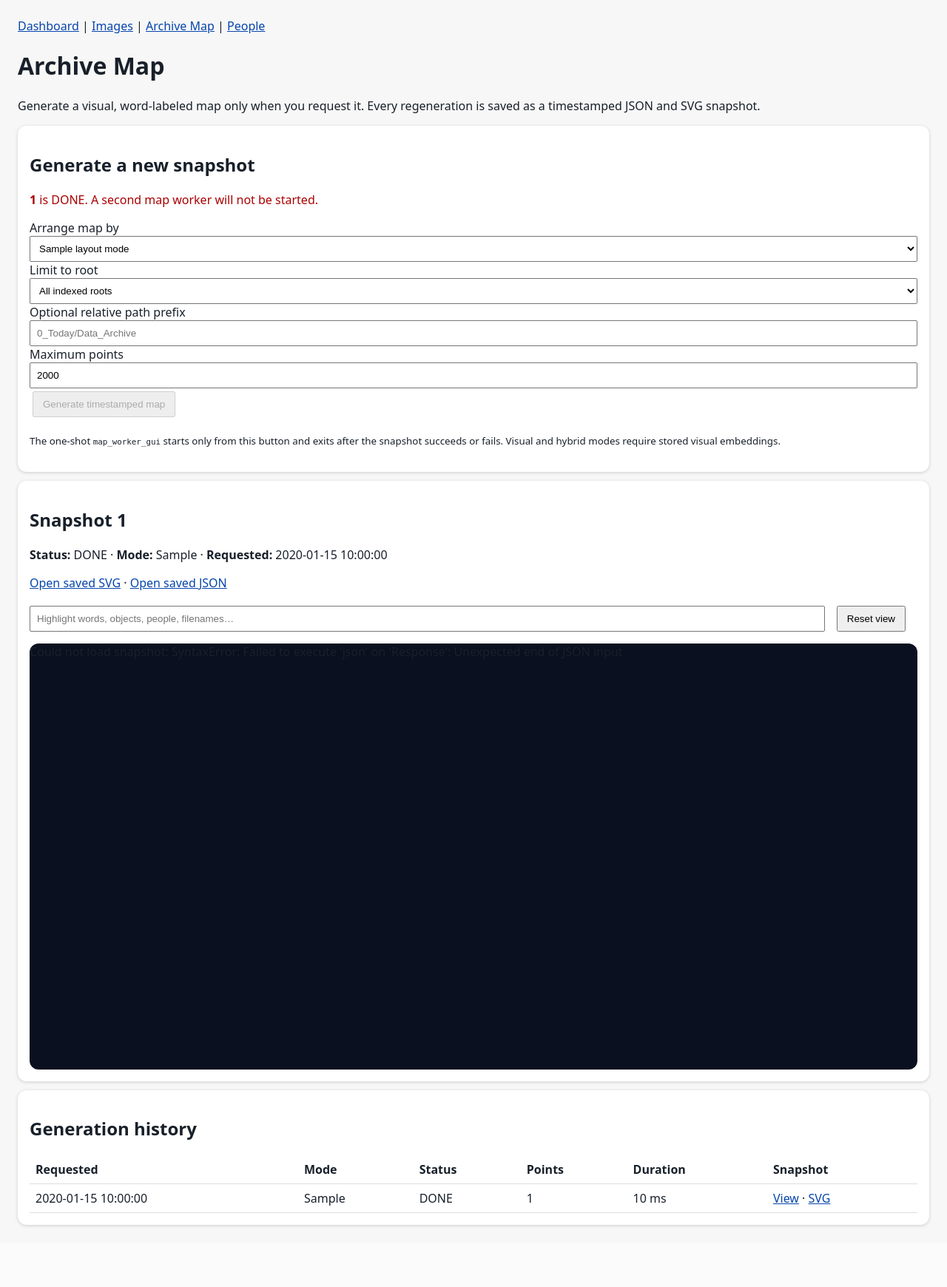
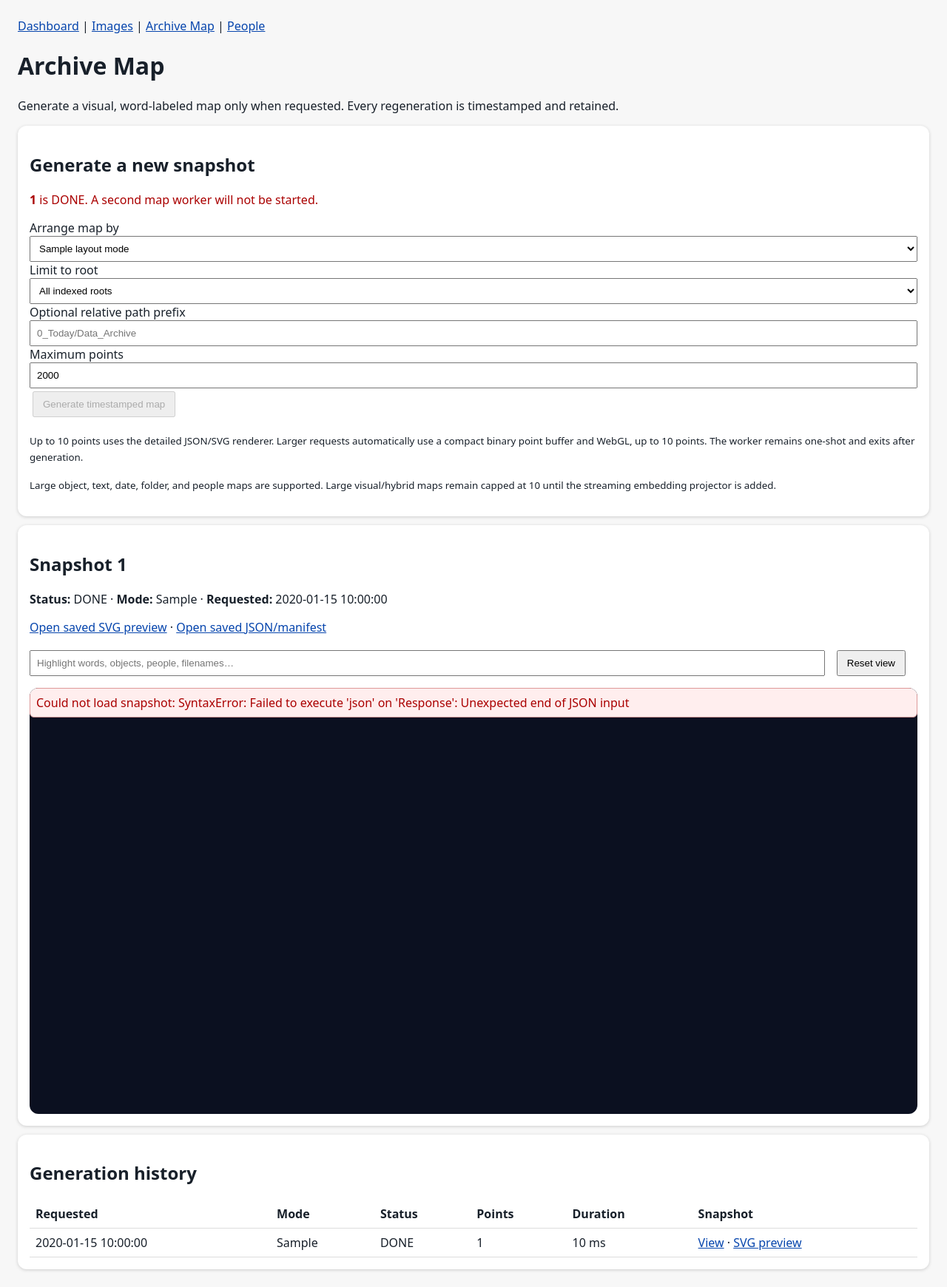
Before and after one commit to mathisono/image-classification-bot1, a FastAPI app: template templates/archive_map.html in a window 1280 px wide. Shown: the whole page at 74% size. Before the commit the page ends 1659 px from the top, so only its background shows below. Run offline with FastAPI, Linux system fonts and the light colour scheme; the template is opened without the code that fills it: most values are stand-ins (such as "Sample title", 1, 10 or a date in 2020); data that the repository does not hold is empty.

Commit message:
Use WebGL only for large Archive Maps

```diff
--- a/templates/archive_map.html
+++ b/templates/archive_map.html
@@ -1,21 +1,20 @@
 {% extends "base.html" %}{% block body %}
 <h1>Archive Map</h1>
-<p>Generate a visual, word-labeled map only when you request it. Every regeneration is saved as a timestamped JSON and SVG snapshot.</p>
+<p>Generate a visual, word-labeled map only when requested. Every regeneration is timestamped and retained.</p>
 <div class="card">
   <h2>Generate a new snapshot</h2>
   {% if active %}<p class="bad"><b>{{ active.generation_id }}</b> is {{ active.status }}. A second map worker will not be started.</p>{% endif %}
   <form method="post" action="/archive-map/generate">
     <label>Arrange map by</label>
-    <select name="layout_mode">
-      {% for value,label in layout_modes.items() %}<option value="{{ value }}" {% if value == cfg.archive_map.default_mode %}selected{% endif %}>{{ label }}</option>{% endfor %}
-    </select>
+    <select name="layout_mode">{% for value,label in layout_modes.items() %}<option value="{{ value }}" {% if value == cfg.archive_map.default_mode %}selected{% endif %}>{{ label }}</option>{% endfor %}</select>
     <label>Limit to root</label>
     <select name="root_name"><option value="">All indexed roots</option>{% for root in roots %}<option value="{{ root }}">{{ root }}</option>{% endfor %}</select>
     <label>Optional relative path prefix</label><input name="relative_path" placeholder="0_Today/Data_Archive">
     <label>Maximum points</label><input name="max_points" type="number" min="10" max="{{ cfg.archive_map.max_points }}" value="2000">
     <button {% if active %}disabled{% endif %}>Generate timestamped map</button>
   </form>
-  <p><small>The one-shot <code>map_worker_gui</code> starts only from this button and exits after the snapshot succeeds or fails. Visual and hybrid modes require stored visual embeddings.</small></p>
+  <p><small>Up to {{ cfg.archive_map.large_map_threshold }} points uses the detailed JSON/SVG renderer. Larger requests automatically use a compact binary point buffer and WebGL, up to {{ cfg.archive_map.max_points }} points. The worker remains one-shot and exits after generation.</small></p>
+  <p><small>Large object, text, date, folder, and people maps are supported. Large visual/hybrid maps remain capped at {{ cfg.archive_map.large_map_threshold }} until the streaming embedding projector is added.</small></p>
 </div>
 
 {% if selected %}
@@ -24,7 +23,7 @@
   <p><b>Status:</b> <span id="generation-status">{{ selected.status }}</span> · <b>Mode:</b> {{ selected.layout_mode }} · <b>Requested:</b> {{ selected.requested_at }}</p>
   {% if selected.status == 'FAILED' %}<p class="bad">{{ selected.last_error }}</p>{% endif %}
   {% if selected.status == 'DONE' %}
-  <p><a href="/archive-map/snapshots/{{ selected.generation_id }}.svg" target="_blank">Open saved SVG</a> · <a href="/archive-map/snapshots/{{ selected.generation_id }}.json" target="_blank">Open saved JSON</a></p>
+  <p><a href="/archive-map/snapshots/{{ selected.generation_id }}.svg" target="_blank">Open saved SVG preview</a> · <a id="snapshot-json-link" href="/archive-map/snapshots/{{ selected.generation_id }}.json" target="_blank">Open saved JSON/manifest</a></p>
   <div class="map-toolbar">
     <input id="map-search" placeholder="Highlight words, objects, people, filenames…">
     <button type="button" id="reset-view">Reset view</button>
@@ -32,104 +31,46 @@
   </div>
   <div id="archive-map-stage" class="archive-map-stage"><svg id="archive-map-svg" viewBox="0 0 1200 760" aria-label="Interactive archive map"></svg><div id="map-tooltip" class="map-tooltip"></div></div>
   <div id="point-editor" class="point-editor" hidden>
-    <h3>Selected image</h3>
-    <p id="point-summary"></p>
-    <p><a id="point-open" href="#" target="_blank">Open image record</a></p>
+    <h3>Selected image</h3><p id="point-summary"></p><p><a id="point-open" href="#" target="_blank">Open image record</a></p>
     <form method="post" action="/archive-map/overrides">
-      <input type="hidden" name="generation_id" value="{{ selected.generation_id }}">
-      <input type="hidden" name="layout_mode" value="{{ selected.layout_mode }}">
-      <input type="hidden" name="image_id" id="override-image-id">
-      <label>Corrected X (0–1)</label><input name="x" id="override-x">
-      <label>Corrected Y (0–1)</label><input name="y" id="override-y">
-      <label>Optional corrected label</label><input name="label" id="override-label">
-      <label>Notes</label><textarea name="notes" id="override-notes"></textarea>
-      <label><input type="checkbox" name="hidden" style="width:auto"> Hide this point on future generations</label><br>
-      <button>Save correction</button>
+      <input type="hidden" name="generation_id" value="{{ selected.generation_id }}"><input type="hidden" name="layout_mode" value="{{ selected.layout_mode }}"><input type="hidden" name="image_id" id="override-image-id">
+      <label>Corrected X (0–1)</label><input name="x" id="override-x"><label>Corrected Y (0–1)</label><input name="y" id="override-y">
+      <label>Optional corrected label</label><input name="label" id="override-label"><label>Notes</label><textarea name="notes" id="override-notes"></textarea>
+      <label><input type="checkbox" name="hidden" style="width:auto"> Hide this point on future generations</label><br><button>Save correction</button>
     </form>
-    <p><small>Shift-drag a point to move it, then save the corrected coordinates. Corrections persist across future regenerations of this layout mode.</small></p>
+    <p><small>Corrections persist across future regenerations of this layout mode. Large-map mode uses click-to-select and numeric coordinate correction rather than dragging individual points.</small></p>
   </div>
   {% endif %}
 </div>
 {% endif %}
 
-<div class="card"><h2>Generation history</h2>
-<table><tr><th>Requested</th><th>Mode</th><th>Status</th><th>Points</th><th>Duration</th><th>Snapshot</th></tr>
-{% for generation in generations %}<tr><td>{{ generation.requested_at }}</td><td>{{ generation.layout_mode }}</td><td>{{ generation.status }}</td><td>{{ generation.point_count or '' }}</td><td>{% if generation.processing_duration_ms %}{{ generation.processing_duration_ms }} ms{% endif %}</td><td><a href="/archive-map?generation_id={{ generation.generation_id }}">View</a>{% if generation.status == 'DONE' %} · <a href="/archive-map/snapshots/{{ generation.generation_id }}.svg" target="_blank">SVG</a>{% endif %}</td></tr>{% endfor %}
+<div class="card"><h2>Generation history</h2><table><tr><th>Requested</th><th>Mode</th><th>Status</th><th>Points</th><th>Duration</th><th>Snapshot</th></tr>
+{% for generation in generations %}<tr><td>{{ generation.requested_at }}</td><td>{{ generation.layout_mode }}</td><td>{{ generation.status }}</td><td>{{ generation.point_count or '' }}</td><td>{% if generation.processing_duration_ms %}{{ generation.processing_duration_ms }} ms{% endif %}</td><td><a href="/archive-map?generation_id={{ generation.generation_id }}">View</a>{% if generation.status == 'DONE' %} · <a href="/archive-map/snapshots/{{ generation.generation_id }}.svg" target="_blank">SVG preview</a>{% endif %}</td></tr>{% endfor %}
 </table></div>
 
 {% if selected and selected.status in ('QUEUED','RUNNING') %}<script>setTimeout(() => location.reload(), 3000);</script>{% endif %}
 {% if selected and selected.status == 'DONE' %}
 <script>
 (async () => {
-  const response = await fetch('/archive-map/snapshots/{{ selected.generation_id }}.json');
+  const response = await fetch('/archive-map/snapshots/{{ selected.generation_id }}.json', {cache:'no-store'});
   const data = await response.json();
-  const svg = document.getElementById('archive-map-svg');
-  const tooltip = document.getElementById('map-tooltip');
-  const search = document.getElementById('map-search');
-  const count = document.getElementById('map-count');
-  const editor = document.getElementById('point-editor');
-  const summary = document.getElementById('point-summary');
-  const openLink = document.getElementById('point-open');
-  const ns = 'http://www.w3.org/2000/svg';
-  const palette = ['#5bc0eb','#fde74c','#9bc53d','#e55934','#fa7921','#a78bfa','#f472b6','#2dd4bf','#60a5fa','#fbbf24','#fb7185','#34d399'];
-  let view = {x:0,y:0,w:1200,h:760};
-  let panning = false, panStart = null, draggingPoint = null;
-  const pointElements = [];
-  const setView = () => svg.setAttribute('viewBox', `${view.x} ${view.y} ${view.w} ${view.h}`);
-  setView();
-
-  const background = document.createElementNS(ns, 'rect');
-  background.setAttribute('width','1200'); background.setAttribute('height','760'); background.setAttribute('fill','#0b1020');
-  svg.appendChild(background);
-  for (const label of data.labels) {
-    const text = document.createElementNS(ns, 'text');
-    text.setAttribute('x', 35 + label.x * 1130); text.setAttribute('y', 35 + label.y * 690);
-    text.setAttribute('text-anchor','middle'); text.setAttribute('fill','#e2e8f0'); text.setAttribute('opacity','.72');
-    text.setAttribute('font-size', Math.min(38, 14 + Math.log2(Math.max(1,label.count))*4)); text.setAttribute('font-weight','700');
-    text.textContent = label.text; svg.appendChild(text);
-  }
-  for (const point of data.points) {
-    const circle = document.createElementNS(ns, 'circle');
-    circle.setAttribute('cx', 35 + point.x * 1130); circle.setAttribute('cy', 35 + point.y * 690); circle.setAttribute('r','5');
-    circle.setAttribute('fill', palette[point.cluster_id % palette.length]); circle.setAttribute('opacity','.82'); circle.style.cursor='pointer';
-    circle.dataset.haystack = JSON.stringify(point).toLowerCase();
-    circle.addEventListener('mouseenter', () => { tooltip.style.display='block'; tooltip.textContent = point.override_label || point.caption || point.filename; });
-    circle.addEventListener('mousemove', event => { tooltip.style.left=`${event.offsetX+18}px`; tooltip.style.top=`${event.offsetY+18}px`; });
-    circle.addEventListener('mouseleave', () => tooltip.style.display='none');
-    circle.addEventListener('click', event => {
-      event.stopPropagation(); editor.hidden=false;
-      summary.textContent = `${point.filename} — ${point.caption || point.description || 'No description'}`;
-      openLink.href=point.detail_url;
-      document.getElementById('override-image-id').value=point.image_id;
-      document.getElementById('override-x').value=point.x;
-      document.getElementById('override-y').value=point.y;
-      document.getElementById('override-label').value=point.override_label || '';
-      document.getElementById('override-notes').value=point.override_notes || '';
-    });
-    circle.addEventListener('pointerdown', event => { if (event.shiftKey) { event.stopPropagation(); draggingPoint={circle,point}; circle.setPointerCapture(event.pointerId); } });
-    circle.addEventListener('pointermove', event => {
-      if (!draggingPoint || draggingPoint.circle !== circle) return;
-      const rect=svg.getBoundingClientRect();
-      const x=view.x + event.offsetX/rect.width*view.w; const y=view.y + event.offsetY/rect.height*view.h;
-      circle.setAttribute('cx',x); circle.setAttribute('cy',y);
-      const nx=Math.max(0,Math.min(1,(x-35)/1130)); const ny=Math.max(0,Math.min(1,(y-35)/690));
-      document.getElementById('override-x').value=nx.toFixed(7); document.getElementById('override-y').value=ny.toFixed(7);
-    });
-    circle.addEventListener('pointerup', () => draggingPoint=null);
-    svg.appendChild(circle); pointElements.push(circle);
-  }
-  count.textContent = `${data.point_count} points · ${data.cluster_count} labels · generated ${data.generated_at}`;
-  search.addEventListener('input', () => {
-    const query=search.value.trim().toLowerCase(); let matches=0;
-    for (const circle of pointElements) { const match=!query || circle.dataset.haystack.includes(query); circle.setAttribute('opacity', match ? '.9' : '.08'); circle.setAttribute('r', match && query ? '8' : '5'); if(match) matches++; }
-    count.textContent = query ? `${matches} of ${pointElements.length} points match` : `${data.point_count} points · ${data.cluster_count} labels`;
-  });
-  svg.addEventListener('wheel', event => { event.preventDefault(); const factor=event.deltaY>0?1.15:.87; view.w*=factor; view.h*=factor; setView(); }, {passive:false});
-  background.addEventListener('pointerdown', event => { panning=true; panStart={x:event.clientX,y:event.clientY,vx:view.x,vy:view.y}; background.setPointerCapture(event.pointerId); });
-  background.addEventListener('pointermove', event => { if(!panning)return; const rect=svg.getBoundingClientRect(); view.x=panStart.vx-(event.clientX-panStart.x)/rect.width*view.w; view.y=panStart.vy-(event.clientY-panStart.y)/rect.height*view.h; setView(); });
-  background.addEventListener('pointerup', () => panning=false);
-  document.getElementById('reset-view').addEventListener('click', () => { view={x:0,y:0,w:1200,h:760}; setView(); });
-})().catch(error => { document.getElementById('archive-map-stage').textContent=`Could not load snapshot: ${error}`; });
+  if (data.format === 'archive-map-v2-binary') return; // handled by /archive-map/assets/large.js
+  const svg=document.getElementById('archive-map-svg'), tooltip=document.getElementById('map-tooltip'), search=document.getElementById('map-search'), count=document.getElementById('map-count');
+  if(!svg)return;
+  const editor=document.getElementById('point-editor'), ns='http://www.w3.org/2000/svg', palette=['#5bc0eb','#fde74c','#9bc53d','#e55934','#fa7921','#a78bfa','#f472b6','#2dd4bf','#60a5fa','#fbbf24','#fb7185','#34d399'];
+  let view={x:0,y:0,w:1200,h:760},panning=false,start=null; const circles=[];
+  const setView=()=>svg.setAttribute('viewBox',`${view.x} ${view.y} ${view.w} ${view.h}`); setView();
+  const bg=document.createElementNS(ns,'rect'); bg.setAttribute('width','1200');bg.setAttribute('height','760');bg.setAttribute('fill','#0b1020');svg.appendChild(bg);
+  for(const label of (data.labels||[])){const t=document.createElementNS(ns,'text');t.setAttribute('x',35+label.x*1130);t.setAttribute('y',35+label.y*690);t.setAttribute('text-anchor','middle');t.setAttribute('fill','#e2e8f0');t.setAttribute('opacity','.72');t.setAttribute('font-size',Math.min(38,14+Math.log2(Math.max(1,label.count))*4));t.setAttribute('font-weight','700');t.textContent=label.text;svg.appendChild(t);}
+  for(const point of (data.points||[])){const c=document.createElementNS(ns,'circle');c.setAttribute('cx',35+point.x*1130);c.setAttribute('cy',35+point.y*690);c.setAttribute('r','5');c.setAttribute('fill',palette[point.cluster_id%palette.length]);c.setAttribute('opacity','.82');c.style.cursor='pointer';c.dataset.haystack=JSON.stringify(point).toLowerCase();
+    c.addEventListener('mouseenter',()=>{tooltip.style.display='block';tooltip.textContent=point.override_label||point.caption||point.filename});c.addEventListener('mousemove',e=>{tooltip.style.left=`${e.offsetX+18}px`;tooltip.style.top=`${e.offsetY+18}px`});c.addEventListener('mouseleave',()=>tooltip.style.display='none');
+    c.addEventListener('click',e=>{e.stopPropagation();editor.hidden=false;document.getElementById('point-summary').textContent=`${point.filename} — ${point.caption||point.description||'No description'}`;document.getElementById('point-open').href=point.detail_url;document.getElementById('override-image-id').value=point.image_id;document.getElementById('override-x').value=point.x;document.getElementById('override-y').value=point.y;document.getElementById('override-label').value=point.override_label||'';document.getElementById('override-notes').value=point.override_notes||'';});svg.appendChild(c);circles.push(c);}
+  count.textContent=`${Number(data.point_count).toLocaleString()} points · ${data.cluster_count} labels`;
+  search.addEventListener('input',()=>{const q=search.value.trim().toLowerCase();let matches=0;for(const c of circles){const m=!q||c.dataset.haystack.includes(q);c.setAttribute('opacity',m?'.9':'.08');c.setAttribute('r',m&&q?'8':'5');if(m)matches++;}count.textContent=q?`${matches} of ${circles.length} points match`:`${data.point_count} points · ${data.cluster_count} labels`;});
+  svg.addEventListener('wheel',e=>{e.preventDefault();const f=e.deltaY>0?1.15:.87;view.w*=f;view.h*=f;setView()},{passive:false});
+  bg.addEventListener('pointerdown',e=>{panning=true;start={x:e.clientX,y:e.clientY,vx:view.x,vy:view.y};bg.setPointerCapture(e.pointerId)});bg.addEventListener('pointermove',e=>{if(!panning)return;const r=svg.getBoundingClientRect();view.x=start.vx-(e.clientX-start.x)/r.width*view.w;view.y=start.vy-(e.clientY-start.y)/r.height*view.h;setView()});bg.addEventListener('pointerup',()=>panning=false);
+  document.getElementById('reset-view').addEventListener('click',()=>{view={x:0,y:0,w:1200,h:760};setView()});
+})().catch(error=>{const stage=document.getElementById('archive-map-stage');if(stage)stage.innerHTML=`<div class="error">Could not load snapshot: ${String(error)}</div>`});
 </script>
 {% endif %}
 {% endblock %}
```
